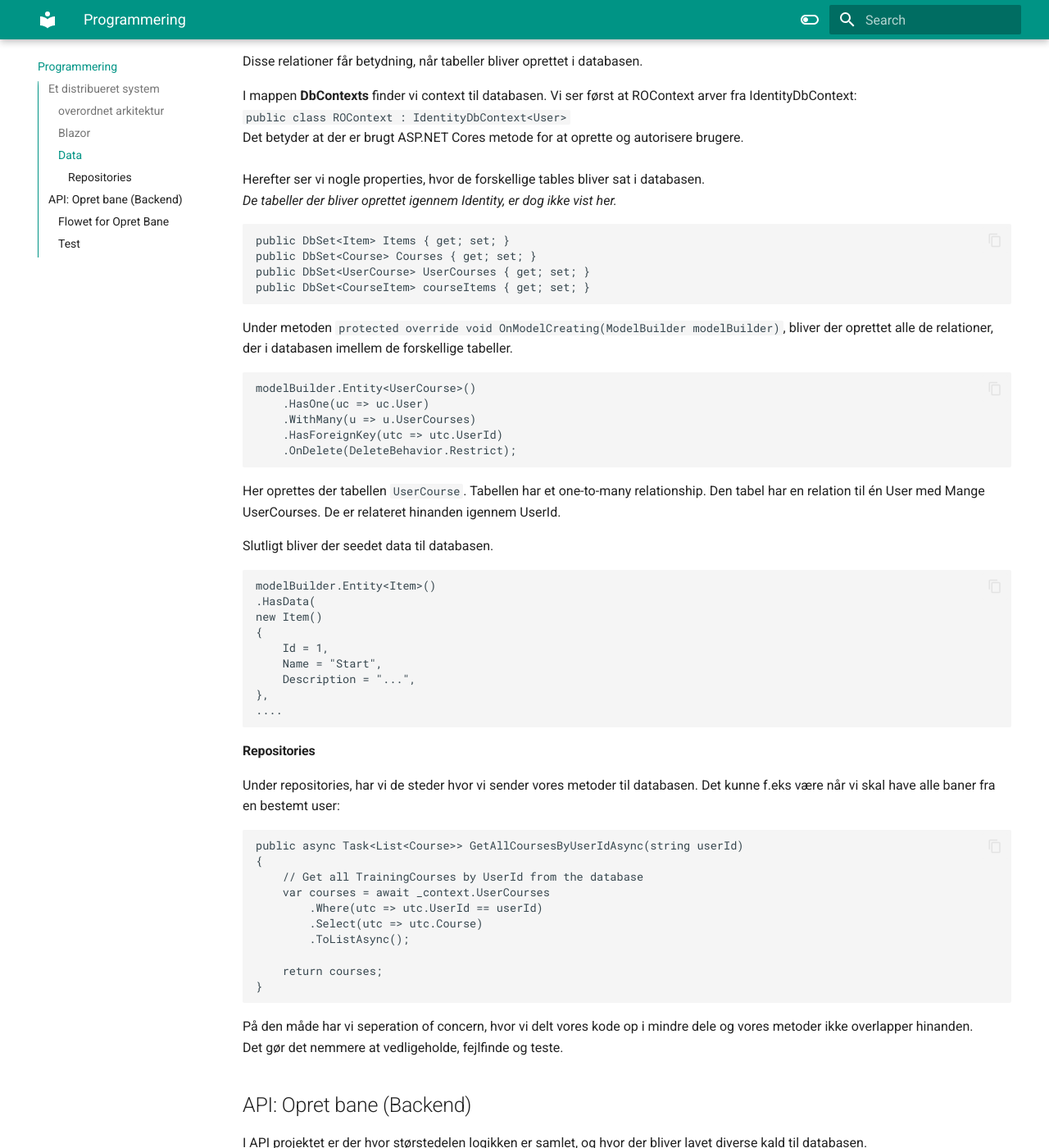
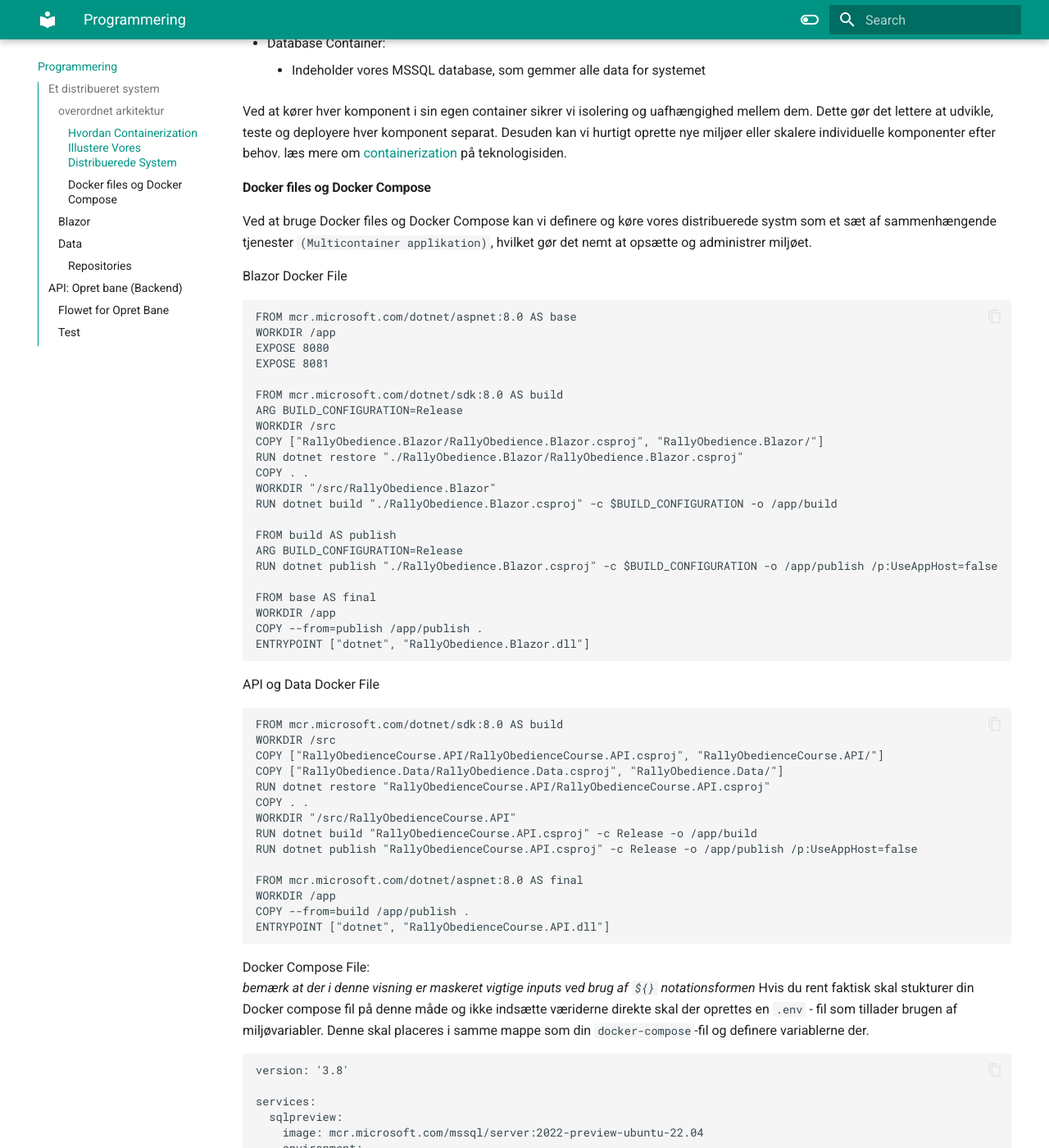
Before and after one commit to DMOoF23-Team2/3.Semester-Exam-Docs, an MkDocs documentation site: the page built from docs/programmering.md, in a window 1280 px wide and 1400 px high, scrolled down 778 px. Shown: the whole window at 82% size. Built offline with MkDocs 1.6.1 and Material for MkDocs 9.7.7, drawn with Linux system fonts in a browser that asks for light colours; some of the changed text lies outside the part shown.

Commit message:
docker og vores akitektur

````diff
--- a/docs/programmering.md
+++ b/docs/programmering.md
@@ -8,6 +8,118 @@ Team 2 har gjort dette ved at ved at oprette flere projects i den samlet solutio
 De fire projekter er som følger:
 
 ### overordnet arkitektur {#overordnet-arkitektur}
+
+#### Hvordan Containerization Illustere Vores Distribuerede System {#vores-brug-af-docker}
+I projekt `RallyObedience` har vi anvendt `Docker` til at containerisere tre hovedkomponenter:
+
+1. Frontend - Blazor
+2. API og Dataadgang
+3. Database
+
+Hver af disse komponenter kører i sin egen container, hvilket giver flere fordele:
+
+* Frontend Blazor Container:
+    * Indeholder vores Blazor applikation, som præsentere brugergrænsefladen
+* API og Data Container:
+    * Indeholder vores backend API, som håndtere forretningslogi og dataadgang
+* Database Container:
+    * Indeholder vores MSSQL database, som gemmer alle data for systemet
+
+Ved at kører hver komponent i sin egen container sikrer vi isolering og uafhængighed mellem dem. Dette gør det lettere at udvikle, teste og deployere hver komponent separat. Desuden kan vi hurtigt oprette nye miljøer eller skalere individuelle komponenter efter behov.
+læs mere om [containerization](teknologi.md#teknologi-containerization) på teknologisiden.
+
+#### Docker files og Docker Compose
+
+Ved at bruge Docker files og Docker Compose kan vi definere og køre vores distribuerede systm som et sæt af sammenhængende tjenester `(Multicontainer applikation)`, hvilket gør det nemt at opsætte og administrer miljøet.
+
+Blazor Docker File
+```
+FROM mcr.microsoft.com/dotnet/aspnet:8.0 AS base
+WORKDIR /app
+EXPOSE 8080
+EXPOSE 8081
+
+FROM mcr.microsoft.com/dotnet/sdk:8.0 AS build
+ARG BUILD_CONFIGURATION=Release
+WORKDIR /src
+COPY ["RallyObedience.Blazor/RallyObedience.Blazor.csproj", "RallyObedience.Blazor/"]
+RUN dotnet restore "./RallyObedience.Blazor/RallyObedience.Blazor.csproj"
+COPY . .
+WORKDIR "/src/RallyObedience.Blazor"
+RUN dotnet build "./RallyObedience.Blazor.csproj" -c $BUILD_CONFIGURATION -o /app/build
+
+FROM build AS publish
+ARG BUILD_CONFIGURATION=Release
+RUN dotnet publish "./RallyObedience.Blazor.csproj" -c $BUILD_CONFIGURATION -o /app/publish /p:UseAppHost=false
+
+FROM base AS final
+WORKDIR /app
+COPY --from=publish /app/publish .
+ENTRYPOINT ["dotnet", "RallyObedience.Blazor.dll"]
+```
+
+API og Data Docker File
+```
+FROM mcr.microsoft.com/dotnet/sdk:8.0 AS build
+WORKDIR /src
+COPY ["RallyObedienceCourse.API/RallyObedienceCourse.API.csproj", "RallyObedienceCourse.API/"]
+COPY ["RallyObedience.Data/RallyObedience.Data.csproj", "RallyObedience.Data/"]
+RUN dotnet restore "RallyObedienceCourse.API/RallyObedienceCourse.API.csproj"
+COPY . .
+WORKDIR "/src/RallyObedienceCourse.API"
+RUN dotnet build "RallyObedienceCourse.API.csproj" -c Release -o /app/build
+RUN dotnet publish "RallyObedienceCourse.API.csproj" -c Release -o /app/publish /p:UseAppHost=false
+
+FROM mcr.microsoft.com/dotnet/aspnet:8.0 AS final
+WORKDIR /app
+COPY --from=build /app/publish .
+ENTRYPOINT ["dotnet", "RallyObedienceCourse.API.dll"]
+```
+
+Docker Compose File:<br>
+*bemærk at der i denne visning er maskeret vigtige inputs ved brug af `${}` notationsformen*
+Hvis du rent faktisk skal stukturer din Docker compose fil på denne måde og ikke indsætte væriderne direkte skal der oprettes en `.env` - fil som tillader brugen af miljøvariabler. Denne skal placeres i samme mappe som din `docker-compose`-fil og definere variablerne der.
+
+```
+version: '3.8'
+
+services:
+  sqlpreview:
+    image: mcr.microsoft.com/mssql/server:2022-preview-ubuntu-22.04
+    environment:
+      - ACCEPT_EULA=Y
+      - MSSQL_SA_PASSWORD=${MSSQL_SA_PASSWORD}
+      - MSSQL_PID=Evaluation
+    ports:
+      - "1433:1433"
+
+  rally-webapi:
+    image: rally-webapi:latest
+    environment:
+      - ConnectionStrings__connectionDev=Server=sqlpreview,1433;Database=${DATABASE_NAME};User Id=${DB_USER};Password=${DB_PASSWORD};Trusted_Connection=True;MultipleActiveResultSets=True;
+    ports:
+      - "8080:80"
+    depends_on:
+      - sqlpreview
+
+  rally-blazor:
+    image: rally-blazor:latest
+    environment:
+      - ASPNETCORE_URLS=http://+:80
+    ports:
+      - "5000:80"
+    depends_on:
+      - rally-webapi
+```
+
+**Forklaring af docker compose**
+
+* sqlpreview:
+    * Denne container kører en MSSQL databse. Miljøvariabler bruges til at konfigurer databasen, og port 1433 eksporneres for adgang.
+* rally-webapi:
+    * denne container kører API'en. Den er afhænig af `sqlreview` containeren for databaseadgang. Miljøvariabler bruges til at konfigurere databaseforbindelsen, og port 8080 eksporneres for adgang.
+* rally-blazor:
+    * Denne container kører Blazor frontend applikationen. Den er afhæning af `rally-webapi` container for at kunne kommunikere med backend API'en. Port 5000 eksporneres for adgang.
 
 ### Blazor
 Under projektet blazor ligger alt frontend koden.
````
Also changed, not shown: docs/teknologi.md (+13 -0 lines).
